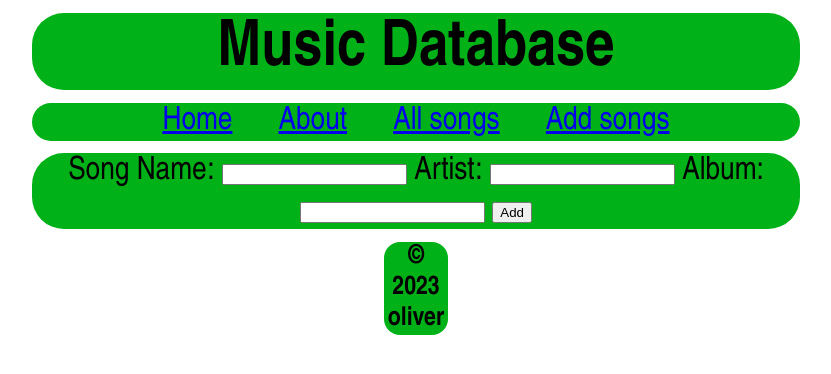
After one commit to 20081oliver/project, a Flask app: template templates/add_song.html in a window 1280 px wide. The commit adds this page. Shown: the top 374 px of the page, without its empty margins (224-1055 px from the left). Run offline with Flask 3, Linux system fonts and the light colour scheme; the template is opened without the code that fills it, so the values that code supplies are empty.

Commit message:
song text table

```diff
--- a/routes.py
+++ b/routes.py
@@ -1,4 +1,4 @@
-from flask import Flask, render_template
+from flask import Flask, render_template, request
 import sqlite3
 
 
@@ -23,6 +23,16 @@
     print(results)
     return render_template("all_songs.html", results=results)
 
+@app.route('/add_song', methods=['POST'])
+def add_song():
+    conn = sqlite3.connect('song.db')
+    cur = conn.cursor()
+    sql = ('INSERT INTO song (name, artist, album) VALUES (?,?,?)')
+    cur.execute(sql, (request.form['song_name'], request.form['artist'], request.form['album']))
+    conn.commit()
+    results = cur.fetchall()
+    print(results)
+    return render_template("add_song.html", results = results)
 
 if __name__ == "__main__":
     app.run(debug = True)
--- /dev/null
+++ b/templates/add_song.html
@@ -0,0 +1,19 @@
+{% extends 'layout.html' %}
+{% block content %}
+<div class="brightbackground boldtitle">
+<!DOCTYPE html>
+<html>
+<body align = "center">
+
+<form action="/add_song" method="post">
+        Song Name: <input type="text" name="song_name">
+        Artist: <input type="text" name="artist">
+        Album: <input type="text" name="album">
+        <button>Add</button>
+</form>
+
+
+</body>
+</html>
+</div>
+{% endblock %}
--- a/templates/all_songs.html
+++ b/templates/all_songs.html
@@ -2,6 +2,5 @@
 {% block content %}
 {% for item in results %}
     <h2><a href = "/song/{{results[0]}}"></a></h2><h1>{{item[0]}}</h1><h3>{{item [1]}}</h3>
-
 {% endfor %}
 {% endblock %}
--- a/templates/nav.html
+++ b/templates/nav.html
@@ -1,3 +1,3 @@
 <div class="brightbackground boldtitle" id="navBar">
-        <a href="/">Home</a><a href="/about">About</a><a href="/all_songs">All songs</a>
+        <a href="/">Home</a><a href="/about">About</a><a href="/all_songs">All songs</a><a href="/add_song">Add songs</a>
 </div>
```
Also changed, not shown: song.db.
